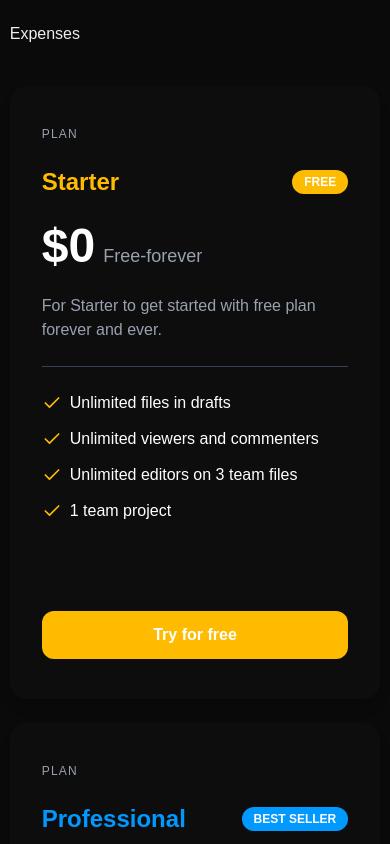
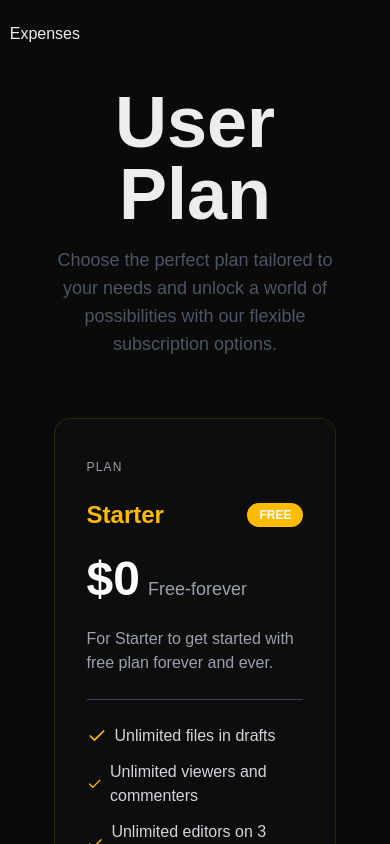
Before and after one commit to rohan26ir/Cointract-Personal-Finance-Expense-Manager, a Next.js app: page / in a window 390 px wide. Shown: the part 1200-2044 px from the top of the page. Built offline with nearby package versions, Linux system fonts and the light colour scheme.

Commit message:
updated user plan in home

```diff
--- a/src/app/(public)/components/Newsletter.jsx
+++ b/src/app/(public)/components/Newsletter.jsx
@@ -33,7 +33,7 @@ const Newsletter = () => {
             </div>
 
             <div className="flex justify-center items-center ">
-              <p className="text-gray-300">Join 4,300+ freelancers · Unsubscribe anytime</p>
+              <p className="text-gray-300">Join 4,300+ user · Unsubscribe anytime</p>
             </div>
 
           </form>
--- a/src/app/(public)/components/UserPlans.jsx
+++ b/src/app/(public)/components/UserPlans.jsx
@@ -1,91 +1,103 @@
-import { Check } from 'lucide-react';
-import Link from 'next/link';
-import React from 'react';
+import { Check } from "lucide-react";
+import Link from "next/link";
+import React, { useState } from "react";
 
 const UserPlans = () => {
+  const [hoveredCard, setHoveredCard] = useState(null);
   const plans = [
     {
       id: 1,
-      name: 'Starter',
-      badge: 'FREE',
-      price: '$0',
-      priceType: 'Free-forever',
+      name: "Starter",
+      badge: "FREE",
+      price: "$0",
+      priceType: "Free-forever",
       description:
-        'For Starter to get started with free plan forever and ever.',
-      btn: 'Try for free',
+        "For Starter to get started with free plan forever and ever.",
+      btn: "Try for free",
       features: [
-        'Unlimited files in drafts',
-        'Unlimited viewers and commenters',
-        'Unlimited editors on 3 team files',
-        '1 team project',
+        "Unlimited files in drafts",
+        "Unlimited viewers and commenters",
+        "Unlimited editors on 3 team files",
+        "1 team project",
       ],
-      accent: '#FFBB00',
+      accent: "#FFBB00",
     },
     {
       id: 2,
-      name: 'Professional',
-      badge: 'BEST SELLER',
-      price: '$12',
-      priceType: 'Editor/month',
+      name: "Professional",
+      badge: "BEST SELLER",
+      price: "$12",
+      priceType: "Editor/month",
       description:
-        'For professional business, billed annually or $15 month-to-month.',
-      btn: 'Get Started',
+        "For professional business, billed annually or $15 month-to-month.",
+      btn: "Get Started",
       features: [
-        'Unlimited files in drafts',
-        'Unlimited viewers and commenters',
-        '30-day version history',
-        'Shareable team libraries',
+        "Unlimited files in drafts",
+        "Unlimited viewers and commenters",
+        "30-day version history",
+        "Shareable team libraries",
       ],
-      accent: '#0099FF',
+      accent: "#0099FF",
     },
     {
       id: 3,
-      name: 'Enterprise',
-      badge: 'POG CHAMP',
-      price: '$45',
-      priceType: 'Editor/month',
+      name: "Enterprise",
+      badge: "POG CHAMP",
+      price: "$45",
+      priceType: "Editor/month",
       description:
-        'For organizations team that need additional control, security, and support.',
-      btn: 'Get Started',
+        "For organizations team that need additional control, security, and support.",
+      btn: "Get Started",
       features: [
-        'Unlimited files in drafts',
-        'Unlimited viewers and commenters',
-        'Shareable team libraries',
-        'Design System Analytics',
+        "Unlimited files in drafts",
+        "Unlimited viewers and commenters",
+        "Shareable team libraries",
+        "Design System Analytics",
       ],
-      accent: '#7B55EC',
+      accent: "#7B55EC",
     },
     {
       id: 4,
-      name: 'Custom',
-      badge: 'CONTACT US',
-      price: 'Contact us',
-      priceType: '',
+      name: "Custom",
+      badge: "CONTACT US",
+      price: "Contact us",
+      priceType: "",
       description:
-        'Tailored solutions for enterprises that need custom integrations and compliance.',
-      btn: 'Talk to us',
+        "Tailored solutions for enterprises that need custom integrations and compliance.",
+      btn: "Talk to us",
       features: [
-        'All Enterprise features',
-        'Custom integrations',
-        'Dedicated onboarding',
-        '24/7 priority support',
+        "All Enterprise features",
+        "Custom integrations",
+        "Dedicated onboarding",
+        "24/7 priority support",
       ],
-      accent: '#FF5722',
+      accent: "#FF5722",
     },
   ];
 
   return (
-    <div className="grid grid-cols-1 md:grid-cols-2 lg:grid-cols-4 gap-6 py-10">
+    <div>
+
+      <div className="my-10 w-[80%] mx-auto">
+        <h2 className="text-7xl font-extrabold text-center">User Plan</h2>
+        <p className="text-lg text-center mt-4 text-gray-600">
+          Choose the perfect plan tailored to your needs and unlock a world of
+          possibilities with our flexible subscription options.
+        </p>
+      </div>
+
+      <div className="grid grid-cols-1 md:grid-cols-2 lg:grid-cols-4 gap-6 py-5 px-4 max-w-[85%] mx-auto">
         {plans.map((plan) => (
           <div
             key={plan.id}
-  className="bg-[#0D0D0D] rounded-2xl px-8 py-10 text-white flex flex-col justify-between shadow-lg space-y-14"
-  style={{ border: `1px solid ${plan.color}` }}
+            className="bg-[#0D0D0D] rounded-2xl px-8 py-10 text-white flex flex-col justify-between shadow-lg space-y-14 relative overflow-hidden transition-all duration-300 hover:scale-105 hover:shadow-xl"
+            style={{ border: `1px solid ${plan.accent}20` }}
+            onMouseEnter={() => setHoveredCard(plan.id)}
+            onMouseLeave={() => setHoveredCard(null)}
           >
-
-          <div className='space-y-6'>
+            <div className="space-y-6 z-20">
               <p className="text-xs tracking-widest text-gray-400">PLAN</p>
-            <div className="flex justify-between items-center ">
+              <div className="flex justify-between items-center">
                 <h3
                   className="text-2xl font-bold"
                   style={{ color: plan.accent }}
@@ -112,11 +124,8 @@ const UserPlans = () => {
               <ul className="space-y-3">
                 {plan.features.map((feature, index) => (
                   <li key={index} className="flex items-center gap-2">
-                  <Check
-                    className="h-5 w-5"
-                    style={{ color: plan.accent }}
-                  />
-                  <span>{feature}</span>
+                    <Check className="h-5 w-5" style={{ color: plan.accent }} />
+                    <span className="text-gray-300">{feature}</span>
                   </li>
                 ))}
               </ul>
@@ -124,14 +133,24 @@ const UserPlans = () => {
 
             <Link
               href="#"
-            className="mt-8 w-full py-3 rounded-xl text-center font-semibold"
+              className="mt-8 w-full py-3 rounded-xl text-center font-semibold transition-all duration-300 hover:opacity-90 hover:shadow-lg z-20 relative"
               style={{ backgroundColor: plan.accent }}
             >
               {plan.btn}
             </Link>
 
+            {/* Animated accent circle */}
+            <div
+              className={`absolute top-0 h-60 w-60 z-10 rounded-full -translate-y-1/2 transition-all duration-500 ease-out ${
+                hoveredCard === plan.id
+                  ? "right-0 opacity-30 scale-100"
+                  : "-right-40 opacity-0 scale-75"
+              }`}
+              style={{ backgroundColor: plan.accent, top: "30%" }}
+            ></div>
           </div>
         ))}
+      </div>
     </div>
   );
 };
```
Lines whose indentation alone changed are shown as unchanged.
